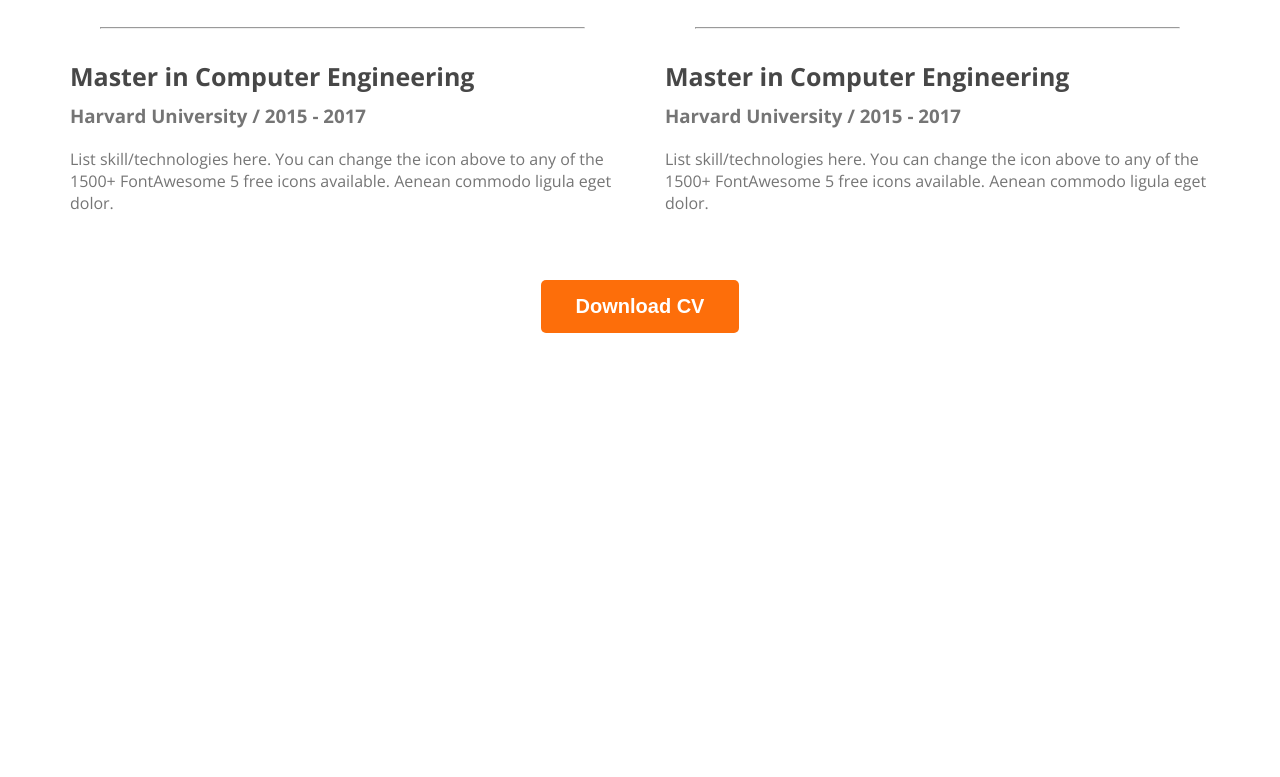
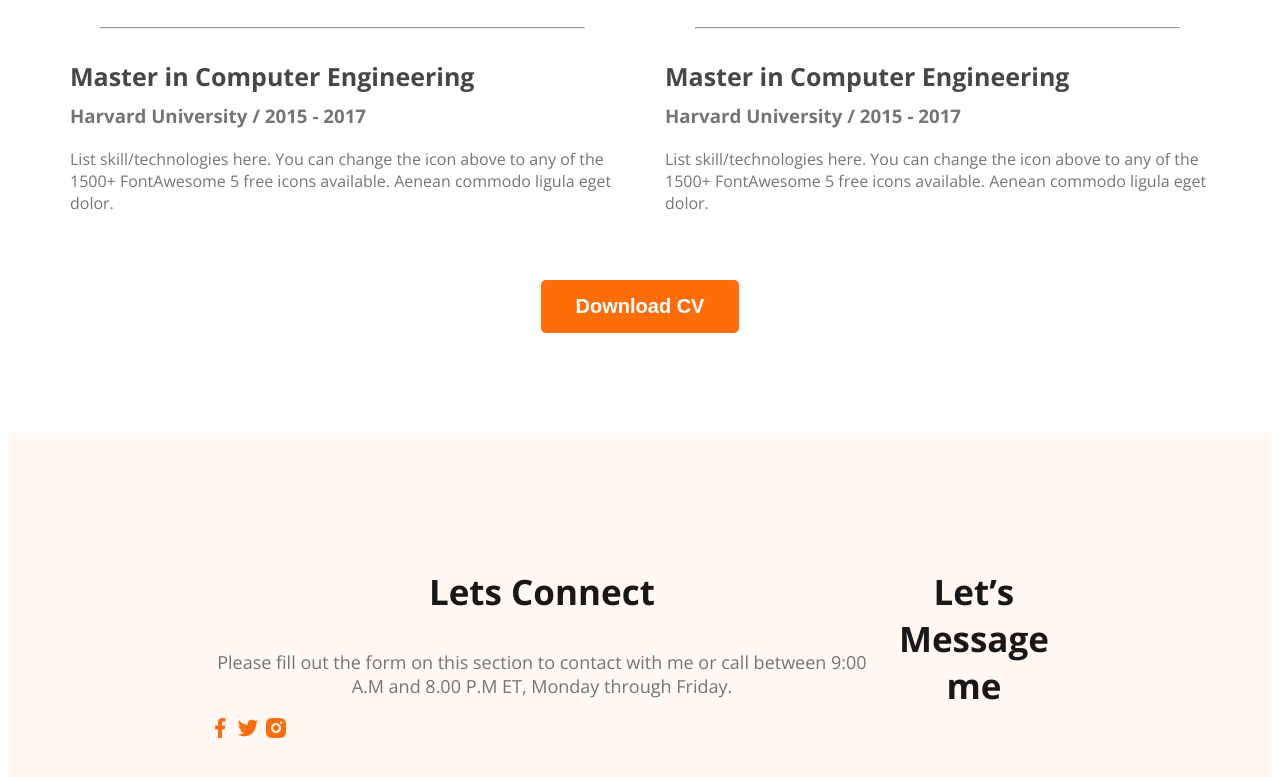
Before and after one commit to mdmuradgain/web-portfolio, a plain HTML site: page index.html in a window 1280 px wide. Shown: the part 2808-3585 px from the top of the page. Before the commit the page ends 3149 px from the top, so only its background shows below. Drawn offline with nearby package versions, Linux system fonts and the light colour scheme.

Commit message:
basic Footer

```diff
--- a/index.html
+++ b/index.html
@@ -150,6 +150,19 @@
           </div>
         </section>
     </main>
-    <footer></footer>
+    <footer>
+      <div class="footer_colum">
+        <h3 class="section_tittle">Lets Connect</h3>
+        <p class="section_description">Please fill out the form on this section to contact with me or call between 9:00 A.M and 8.00 P.M ET, Monday through Friday.</p>
+        <div class="social_links">
+          <a href=""><img src="images/icons/facebook.png" alt=""></a>
+          <a href=""><img src="images/icons/twitter.png" alt=""></a>
+          <a href=""><img src="images/icons/insta.png" alt=""></a>
+        </div>
+      </div>
+      <div class="footer_colum">
+        <h3 class="section_tittle">Let’s Message me</h3>
+      </div>
+    </footer>
   </body>
 </html>
--- a/styles/style.css
+++ b/styles/style.css
@@ -153,3 +153,12 @@ main section{
   text-align: center;
   margin-top: 50px;
 }
+
+/* Footer Styles */
+footer{
+  display: flex;
+  background-color: #FFF8F3;
+  margin-top: 100px;
+  padding: 100px 200px;
+
+}
```
